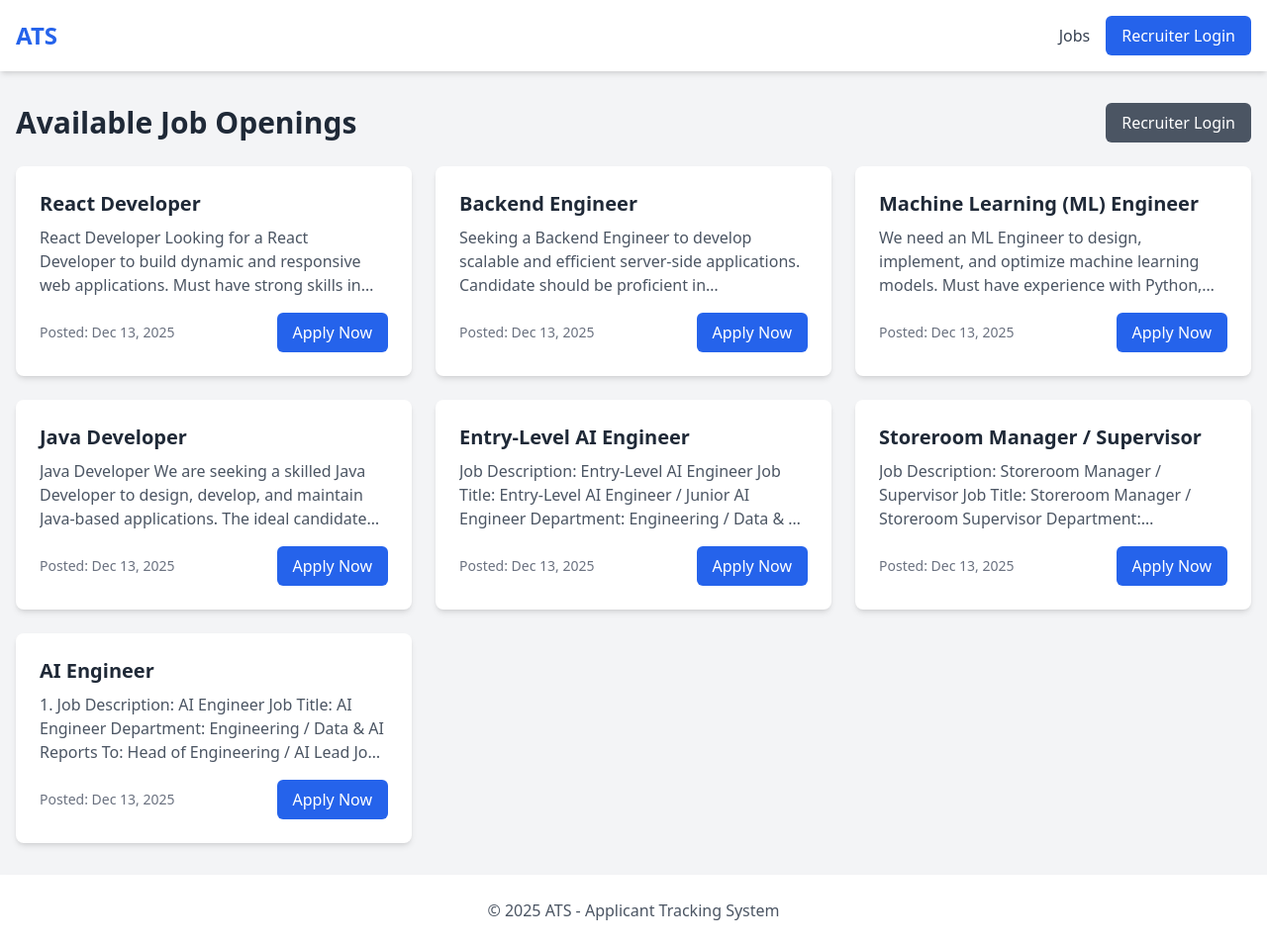
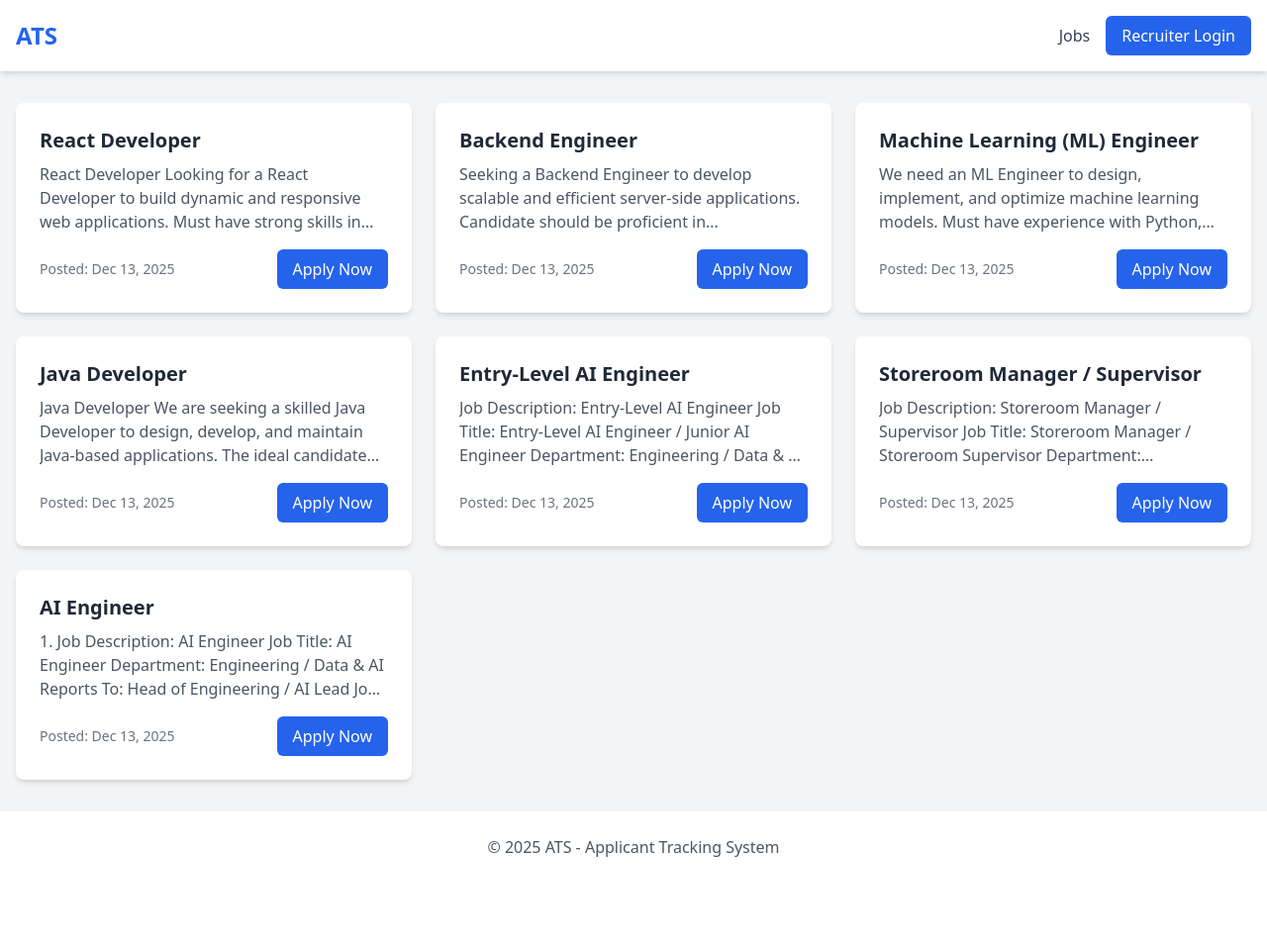
Before and after one commit to Nithusikan01/Applicant-Tracking-System, a Django app: page /jobs/ in a window 1280 px wide. Shown: the whole page at 99% size. After the commit the page ends 866 px from the top, so only its background shows below. Run offline with Django 5.2, Linux system fonts and the light colour scheme; data comes from the database, SQL or seed files in the repository; both versions use the stored data as it was after the commit; some libraries are stand-ins or nearby versions.

Commit message:
feat: :sparkles: Added the worjing MVP

```diff
--- a/jobs/templates/jobs/public_job_list.html
+++ b/jobs/templates/jobs/public_job_list.html
@@ -4,13 +4,13 @@
 {% block title %}Available Jobs - ATS{% endblock %}
 
 {% block content %}
-<div class="mb-6 flex justify-between items-center">
+<!-- <div class="mb-6 flex justify-between items-center">
     <h1 class="text-3xl font-bold text-gray-800">Available Job Openings</h1>
     <a href="{% url 'accounts:login' %}"
     class="bg-gray-600 text-white px-4 py-2 rounded-md hover:bg-gray-700 transition duration-200">
         Recruiter Login
     </a>
-</div>
+</div> -->
 
 {% if jobs %}
     <div class="grid gap-6 md:grid-cols-2 lg:grid-cols-3">
--- a/templates/base.html
+++ b/templates/base.html
@@ -6,7 +6,7 @@
     <title>{% block title %}ATS - Applicant Tracking System{% endblock %}</title>
     <script src="https://cdn.tailwindcss.com"></script>
 </head>
-<body class="bg-gray-100 min-h-screen">
+<body class="bg-gray-100 min-h-screen flex flex-col">
     <!-- Navigation -->
     <nav class="bg-white shadow-md mb-8">
         <div class="container mx-auto px-4 py-4">
@@ -43,8 +43,7 @@
         {% for message in messages %}
         <div class="{% if message.tags == 'success' %}bg-green-100 border border-green-400 text-green-700
                     {% elif message.tags == 'error' %}bg-red-100 border border-red-400 text-red-700
-                    {% else %}bg-blue-100 border border-blue-400 text-blue-700{% endif %}
-                    px-4 py-3 rounded mb-2">
+                    {% else %}bg-blue-100 border border-blue-400 text-blue-700{% endif %} px-4 py-3 rounded mb-2">
             {{ message }}
         </div>
         {% endfor %}
@@ -52,12 +51,12 @@
     {% endif %}
 
     <!-- Main Content -->
-    <main class="container mx-auto px-4 pb-8">
+    <main class="container mx-auto px-4 pb-8 flex-grow">
         {% block content %}{% endblock %}
     </main>
 
     <!-- Footer -->
-    <footer class="bg-white shadow-md mt-auto py-6">
+    <footer class="bg-white shadow-md py-6">
         <div class="container mx-auto px-4 text-center text-gray-600">
             <p>&copy; 2025 ATS - Applicant Tracking System</p>
         </div>
```
Also changed, not shown: db.sqlite3.
